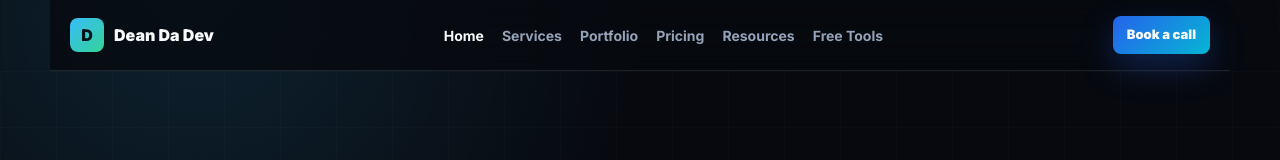
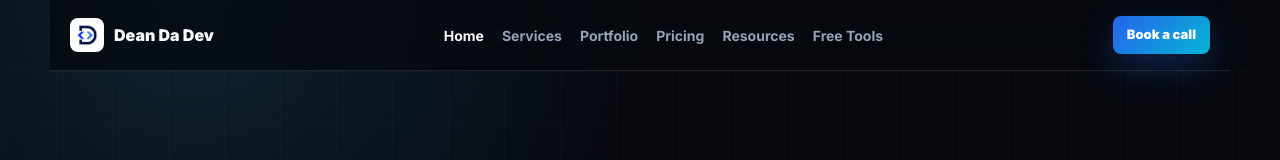
Before and after one commit to dean1234533/deanburt-dev, a React (Vite) app: page / in a window 1280 px wide. Shown: the top 160 px of the page. Built offline with nearby package versions, Linux system fonts and the light colour scheme.

Commit message:
Replace D brand mark with logo.png in nav and footer

```diff
--- a/src/App.css
+++ b/src/App.css
@@ -83,6 +83,13 @@ summary:focus-visible {
   background: linear-gradient(135deg, var(--blue), var(--green));
   color: #03131a;
   font-weight: 900;
+}
+
+.brand-logo {
+  width: 34px;
+  height: 34px;
+  border-radius: 8px;
+  object-fit: contain;
 }
 
 .desktop-nav {
--- a/src/App.jsx
+++ b/src/App.jsx
@@ -340,7 +340,7 @@ function Header({ navigate, path }) {
   return (
     <header className="site-header">
       <a className="brand" href="/" onClick={(event) => navigateFromMenu(event, '/')} aria-label="Dean Da Dev home">
-        <span className="brand-mark">D</span>
+        <img src="/images/logo.png" alt="Dean Da Dev logo" className="brand-logo" />
         <span>Dean Da Dev</span>
       </a>
       <nav className="desktop-nav" aria-label="Main navigation">
@@ -385,7 +385,7 @@ function Footer({ navigate }) {
     <footer className="footer">
       <div className="footer-grid">
         <div>
-          <div className="brand footer-brand"><span className="brand-mark">D</span><span>Dean Da Dev</span></div>
+          <div className="brand footer-brand"><img src="/images/logo.png" alt="Dean Da Dev logo" className="brand-logo" /><span>Dean Da Dev</span></div>
           <p>Free tools for useful traffic. Professional builds for businesses that want the real thing shipped properly.</p>
         </div>
         <div>
```
Also changed, not shown: public/images/logo.png (added).
